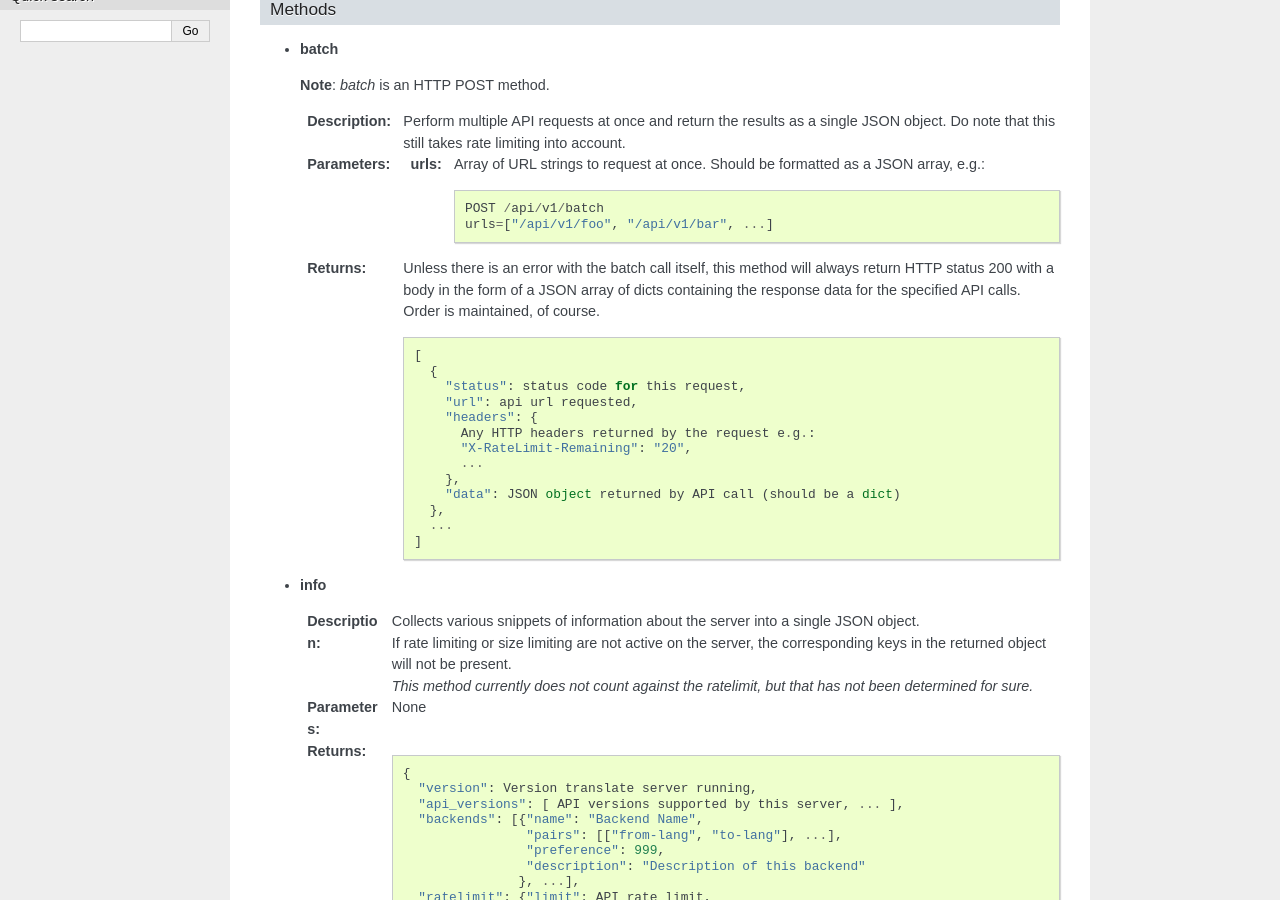
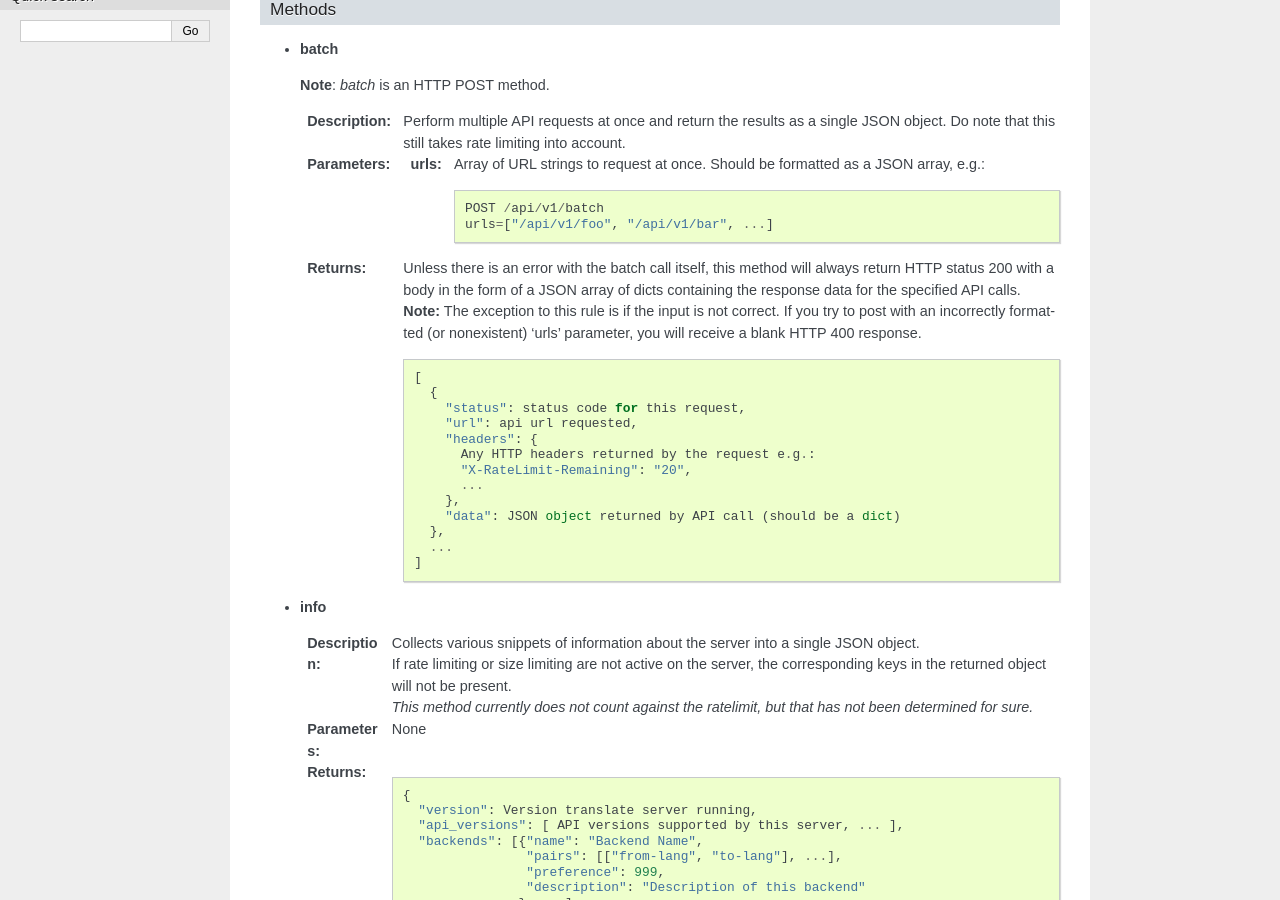
Before and after one commit to erik/translate, a Sphinx documentation site: the page built from docs/source/dev/api.rst, in a window 1280 px wide and 900 px high, scrolled down 506 px. Built offline with Sphinx 7.4.7, drawn with Linux system fonts in a browser that asks for light colours.

```diff
--- a/docs/source/dev/api.rst
+++ b/docs/source/dev/api.rst
@@ -41,8 +41,11 @@
   :Returns:
      Unless there is an error with the batch call itself, this method will
      always return HTTP status 200 with a body in the form of a JSON array of
-     dicts containing the response data for the specified API calls. Order is
-     maintained, of course.
+     dicts containing the response data for the specified API calls.
+
+     **Note:** The exception to this rule is if the input is not correct. If
+     you try to post with an incorrectly formatted (or nonexistent) 'urls'
+     parameter, you will receive a blank HTTP 400 response.
      ::
 
         [
```
Also changed, not shown: 2 other files.
